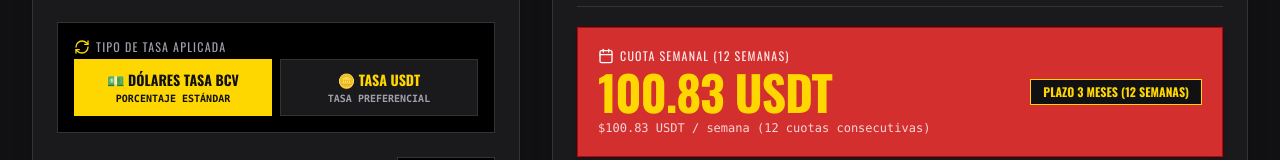
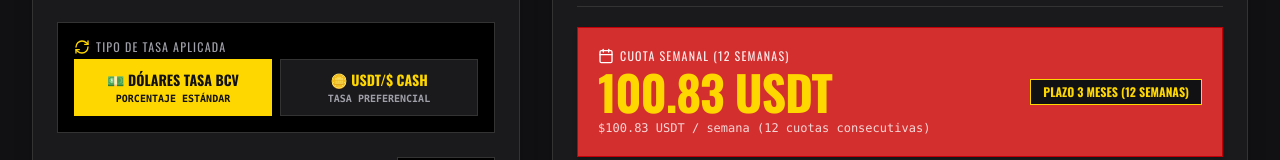
Before and after one commit to cryptocagua888/cryptocagua-calculadora-finaciamientos, a React (Vite) app: page / in a window 1280 px wide. Shown: the part 334-494 px from the top of the page. Built offline with nearby package versions, Linux system fonts and the light colour scheme.

Commit message:
refactor: rename Tasa USDT to USDT/$ Cash
Update UI labels and exported text to clarify the payment currency option.

```diff
--- a/src/components/CalculatorForm.tsx
+++ b/src/components/CalculatorForm.tsx
@@ -86,7 +86,7 @@ export const CalculatorForm: React.FC<CalculatorFormProps> = ({
               }`}
             >
               <span className="text-sm font-extrabold flex items-center gap-1 text-[#FFD700]">
-                🪙 Tasa USDT
+                🪙 USDT/$ Cash
               </span>
               <span className={`text-[10px] font-mono ${params.rateMode === 'USDT' ? 'text-zinc-200' : 'text-zinc-400'}`}>
                 Tasa Preferencial
--- a/src/components/ExportModal.tsx
+++ b/src/components/ExportModal.tsx
@@ -28,7 +28,7 @@ export const ExportModal: React.FC<ExportModalProps> = ({
     : '';
 
   const rateModeText = result.rateMode === 'USDT'
-    ? '🪙 Tasa USDT'
+    ? '🪙 USDT/$ Cash'
     : '💵 Dólares Tasa BCV';
 
   const quoteText = `🚀 *COTIZACIÓN DE FINANCIAMIENTO CRYPTOCAGUA* 🚀
--- a/src/components/ResultSummary.tsx
+++ b/src/components/ResultSummary.tsx
@@ -30,7 +30,7 @@ export const ResultSummary: React.FC<ResultSummaryProps> = ({
 
             {result.rateMode === 'USDT' ? (
               <span className="inline-flex items-center gap-1 px-2 py-0.5 font-oswald text-[10px] uppercase font-bold bg-[#FFD700] text-[#111113]">
-                <Tag className="w-3 h-3 text-[#111113]" /> TASA USDT
+                <Tag className="w-3 h-3 text-[#111113]" /> USDT/$ CASH
               </span>
             ) : (
               <span className="inline-flex items-center gap-1 px-2 py-0.5 font-oswald text-[10px] uppercase font-bold bg-[#1A1A1C] text-zinc-300 border border-[#333333]">
@@ -132,7 +132,7 @@ export const ResultSummary: React.FC<ResultSummaryProps> = ({
             {formattedFinanced}
           </span>
           <span className="text-xs text-zinc-400 block font-mono">
-            ${result.financedAmount.toFixed(2)} USDT financiado ({result.monthlyInterestPercentage}% /mes {result.rateMode === 'USDT' ? 'Tasa USDT' : 'Tasa BCV'})
+            ${result.financedAmount.toFixed(2)} USDT financiado ({result.monthlyInterestPercentage}% /mes {result.rateMode === 'USDT' ? 'USDT/$ Cash' : 'Tasa BCV'})
           </span>
         </div>
       </div>
```
